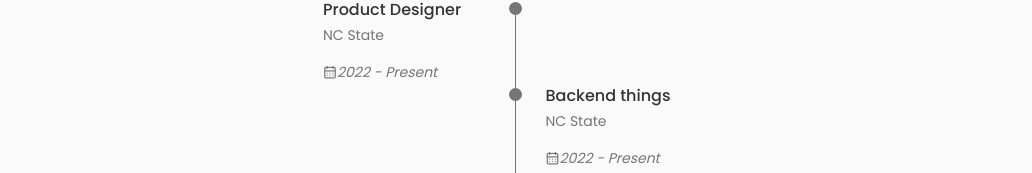
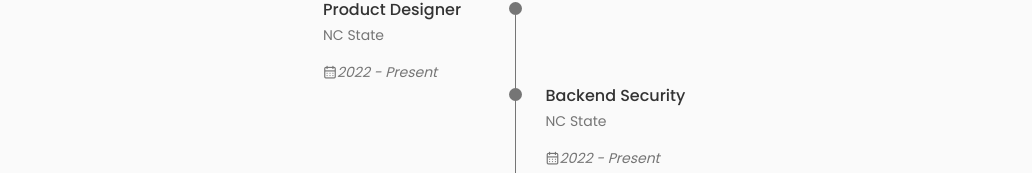
Before and after one commit to Raymondmojica/Raymondmojica.github.io, a React (Create React App) app: page / in a window 1280 px wide. Both pictures are taken after a click on the element "Experience". Shown: the part 3101-3274 px from the top of the page, without its empty margins (125-1157 px from the left). Built offline with nearby package versions, Linux system fonts and the light colour scheme.

Commit message:
changing text

```diff
--- a/src/components/qualification/Qualification.jsx
+++ b/src/components/qualification/Qualification.jsx
@@ -137,7 +137,7 @@ const Qualification = () => {
                 <span className="qualification__line"></span>
               </div>
               <div>
-                <h3 className="qualification__title">Backend things</h3>
+                <h3 className="qualification__title">Backend Security</h3>
                 <span className="qualification__subtitle">NC State</span>
                 <div className="qualification__calendar">
                   <i className="uil uil-calendar-alt">2022 - Present</i>
```
